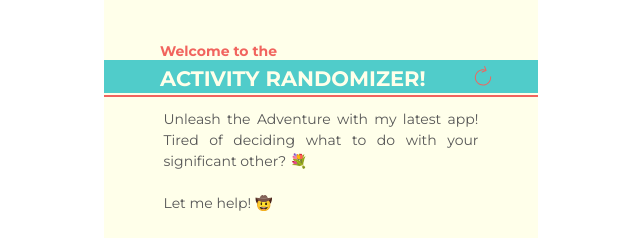
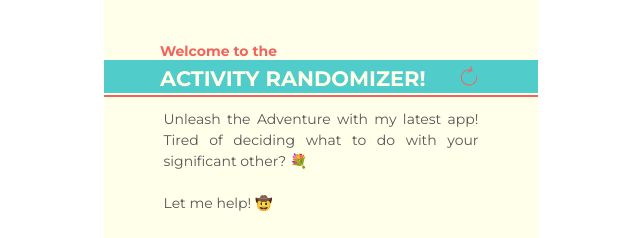
Before and after one commit to D0vl4/Activity-Randomizer, a plain HTML site: page index-2.html in a window 1280 px wide. Shown: the top 238 px of the page, 319-959 px from the left. Drawn offline with Linux system fonts and the light colour scheme; a web font is replaced by a local one.

Commit message:
Update index.css

```diff
--- a/index.css
+++ b/index.css
@@ -60,7 +60,7 @@ h1 {
 }
 
 .reset {
-  transform: translateX(3rem);
+  transform: translateX(2rem);
 }
 
 .line-one {
```
